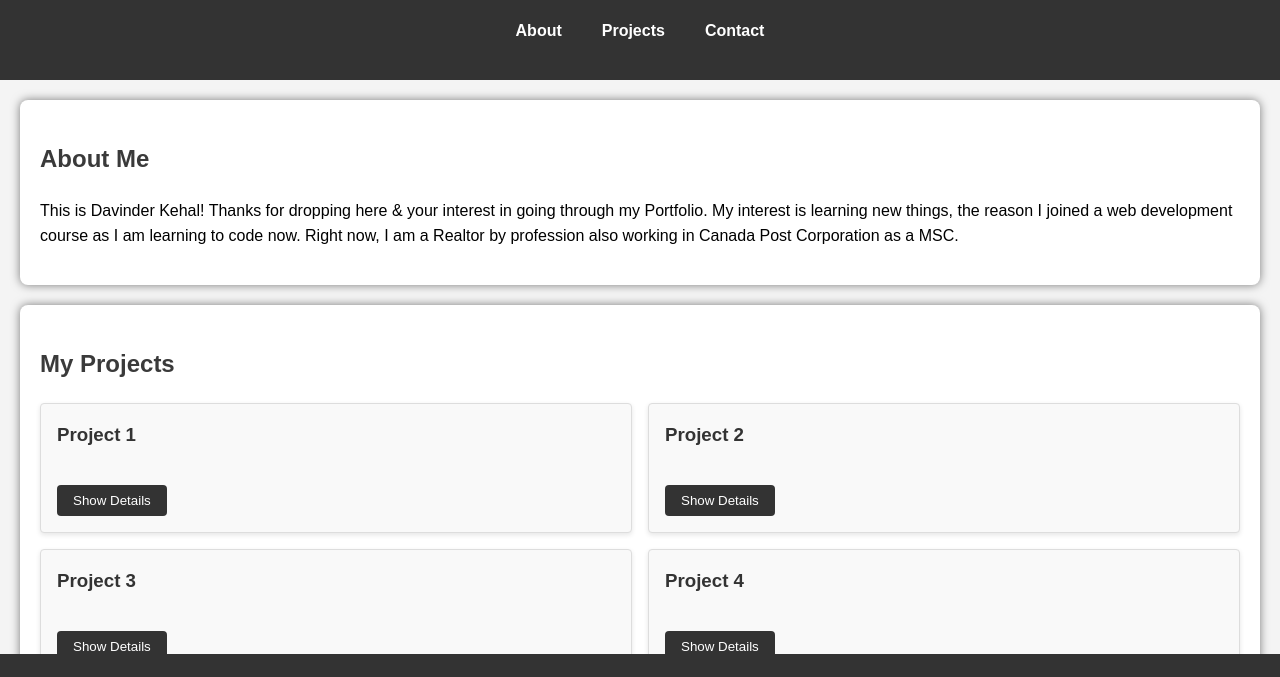
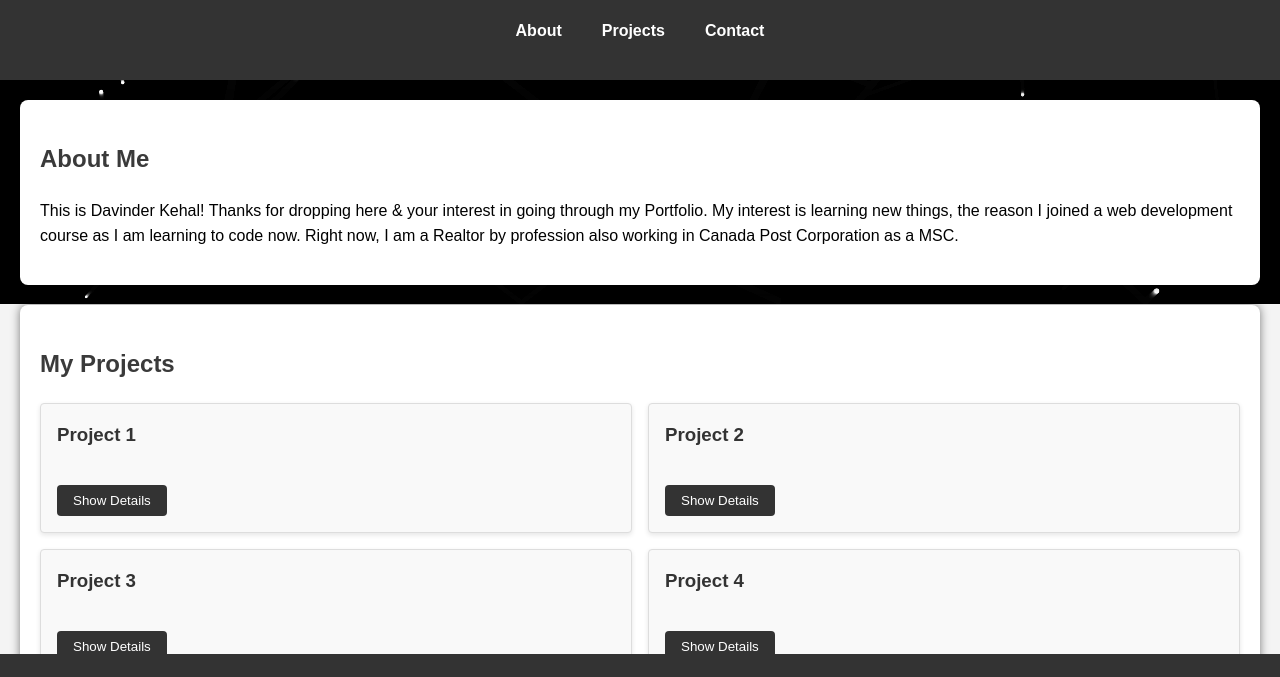
Before and after one commit to Davinderkehal/my-portfolio, a plain HTML site: page index.html in a window 1280 px wide. Shown: the part 96-773 px from the top of the page. Drawn offline with Linux system fonts and the light colour scheme.

Commit message:
added canvas api and success message for form

```diff
--- a/css/styles.css
+++ b/css/styles.css
@@ -200,3 +200,21 @@ form button[type="submit"] {
 form button[type="submit"]:hover {
     background-color: #555;
 }
+
+#particleCanvas {
+    display: block;
+    width: 100%;
+    height: auto;
+    position: absolute;
+    top: 0;
+    left: 0;
+    z-index: -1; /* Position behind other content */
+    background-color: black;
+}
+
+.sucess-message {
+    color: green;
+    font-weight: bold;
+    margin-top: 10px;
+    display: none; /* Initially hidden */
+}
--- a/index.html
+++ b/index.html
@@ -20,6 +20,8 @@
             </ul>
         </nav>
     </header>
+
+    <canvas id="particleCanvas" width="800" height="400"></canvas>
 
     <!-- About Section -->
     <section id="about">
@@ -81,6 +83,7 @@
             <span class="error-message" id="messageError"></span>
 
             <button type="submit">Send Message</button>
+            <p id = successMessage class = sucess-message>Message has been successfully submitted!</p>
         </form>
     </section>
 
--- a/script.js
+++ b/script.js
@@ -16,7 +16,7 @@ document.addEventListener("DOMContentLoaded", function() {
         });
     });
 
-    //form stuff
+   // Form and validation logic
 const realForm = document.getElementById("contactForm");
 const name = document.getElementById("name");
 const email = document.getElementById("email");
@@ -25,16 +25,18 @@ document.addEventListener("DOMContentLoaded", function() {
 const nameError = document.getElementById("nameError");
 const emailError = document.getElementById("emailError");
 const messageError = document.getElementById("messageError");
+const successMessage = document.getElementById("successMessage");
 
 realForm.addEventListener("submit", function(event) {
     let isValid = true;
 
-
+    // Clear previous error messages
     nameError.textContent = "";
     emailError.textContent = "";
     messageError.textContent = "";
+    successMessage.style.display = "none"; // Hide success message initially
 
-        // Validate form info
+    // Validate Name
     if (name.value.trim() === "") {
         nameError.textContent = "Please enter your name.";
         isValid = false;
@@ -56,6 +58,99 @@ document.addEventListener("DOMContentLoaded", function() {
     // If any field is invalid, prevent form submission
     if (!isValid) {
         event.preventDefault();
+    } else {
+        // Prevent actual form submission for demo purposes
+        event.preventDefault();
+
+        // Display the success message if all validations pass
+        successMessage.style.display = "block";
+        successMessage.textContent = "Message has been successfully submitted!";
+        name.value = "";
+        email.value = "";
+        message.value = "";
     }
 });
+
+
+    const canvas = document.getElementById("particleCanvas");
+    const ctx = canvas.getContext("2d");
+
+    // Set canvas dimensions to match display size
+    canvas.width = canvas.offsetWidth;
+    canvas.height = canvas.offsetHeight;
+
+    // Particle settings
+    const particles = [];
+    const numParticles = 80;
+
+    // Particle constructor function
+    function Particle(x, y, radius, dx, dy) {
+        this.x = x;
+        this.y = y;
+        this.radius = radius;
+        this.dx = dx;
+        this.dy = dy;
+
+        this.draw = function() {
+            ctx.beginPath();
+            ctx.arc(this.x, this.y, this.radius, 0, Math.PI * 2);
+            ctx.fillStyle = "white";
+            ctx.fill();
+            ctx.closePath();
+        };
+
+        this.update = function() {
+            // Move particle
+            this.x += this.dx;
+            this.y += this.dy;
+
+            // Bounce off edges
+            if (this.x + this.radius > canvas.width || this.x - this.radius < 0) {
+                this.dx = -this.dx;
+            }
+            if (this.y + this.radius > canvas.height || this.y - this.radius < 0) {
+                this.dy = -this.dy;
+            }
+
+            this.draw();
+        };
+    }
+
+    // Create particles
+    function initParticles() {
+        for (let i = 0; i < numParticles; i++) {
+            const radius = Math.random() * 2 + 1; // Small, subtle particles
+            const x = Math.random() * canvas.width;
+            const y = Math.random() * canvas.height;
+            const dx = (Math.random() - 0.5) * 0.5; // Slow horizontal movement
+            const dy = (Math.random() - 0.5) * 0.5; // Slow vertical movement
+            particles.push(new Particle(x, y, radius, dx, dy));
+        }
+    }
+
+    // Animate particles
+    function animateParticles() {
+        ctx.fillStyle = "rgba(0, 0, 0, 0.1)"; // Black background with slight transparency for trailing effect
+        ctx.fillRect(0, 0, canvas.width, canvas.height);
+
+        particles.forEach(particle => {
+            particle.update();
         });
+
+        requestAnimationFrame(animateParticles);
+    }
+
+    // Initialize and animate particles
+    initParticles();
+    animateParticles();
+
+    // Resize canvas on window resize
+    window.addEventListener("resize", () => {
+        canvas.width = canvas.offsetWidth;
+        canvas.height = canvas.offsetHeight;
+        particles.length = 0; // Clear existing particles
+        initParticles(); // Reinitialize particles
+    });
+
+
+});
```
Lines whose indentation alone changed are shown as unchanged.
